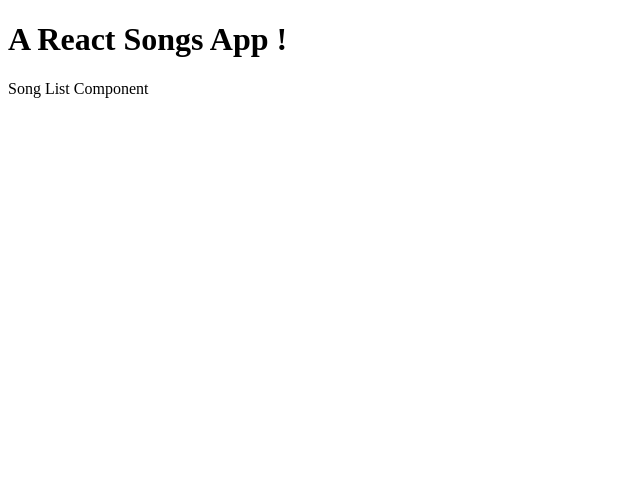
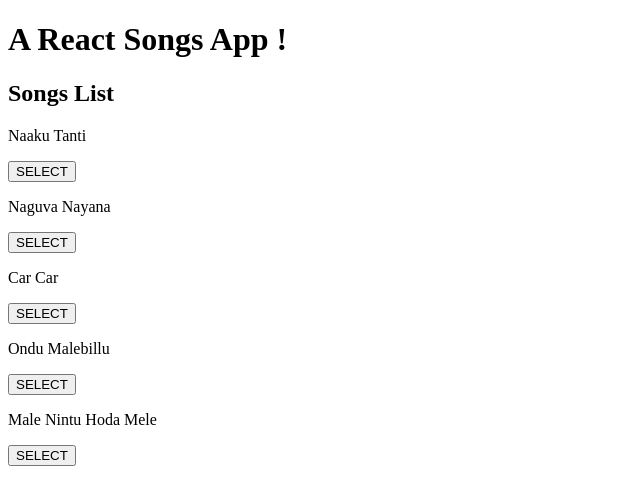
Before and after one commit to smarigowda/modernReactSongs, a React (Create React App) app: page / in a window 1280 px wide. Shown: the top 504 px of the page, without its empty margins (0-640 px from the left). Built offline with nearby package versions, Linux system fonts and the light colour scheme.

Commit message:
display songs list by mapping state to prop

```diff
--- a/src/components/App.js
+++ b/src/components/App.js
@@ -1,6 +1,6 @@
 import React from 'react';
 import { selectSong } from '../actions';
-import { SongList } from './SongList';
+import SongList from './SongList';
 
 const App = () => {
   return (
--- a/src/components/SongList.js
+++ b/src/components/SongList.js
@@ -1,7 +1,24 @@
 import React from 'react';
+import { connect } from 'react-redux';
 
-export const SongList = () => {
+const SongList = ({ songs }) => {
     return (
-        <div>Song List Component</div>
+        <div>
+            <h2>Songs List</h2>
+            {
+                songs.map(d =>
+                    <div>
+                        <p>{d.title}</p><button>SELECT</button>
+                    </div>)
+            }
+        </div>
     )
-}
+};
+
+const mapStateToProps = state => {
+    return {
+        songs: state.songs
+    }
+};
+
+export default connect(mapStateToProps)(SongList);
```
